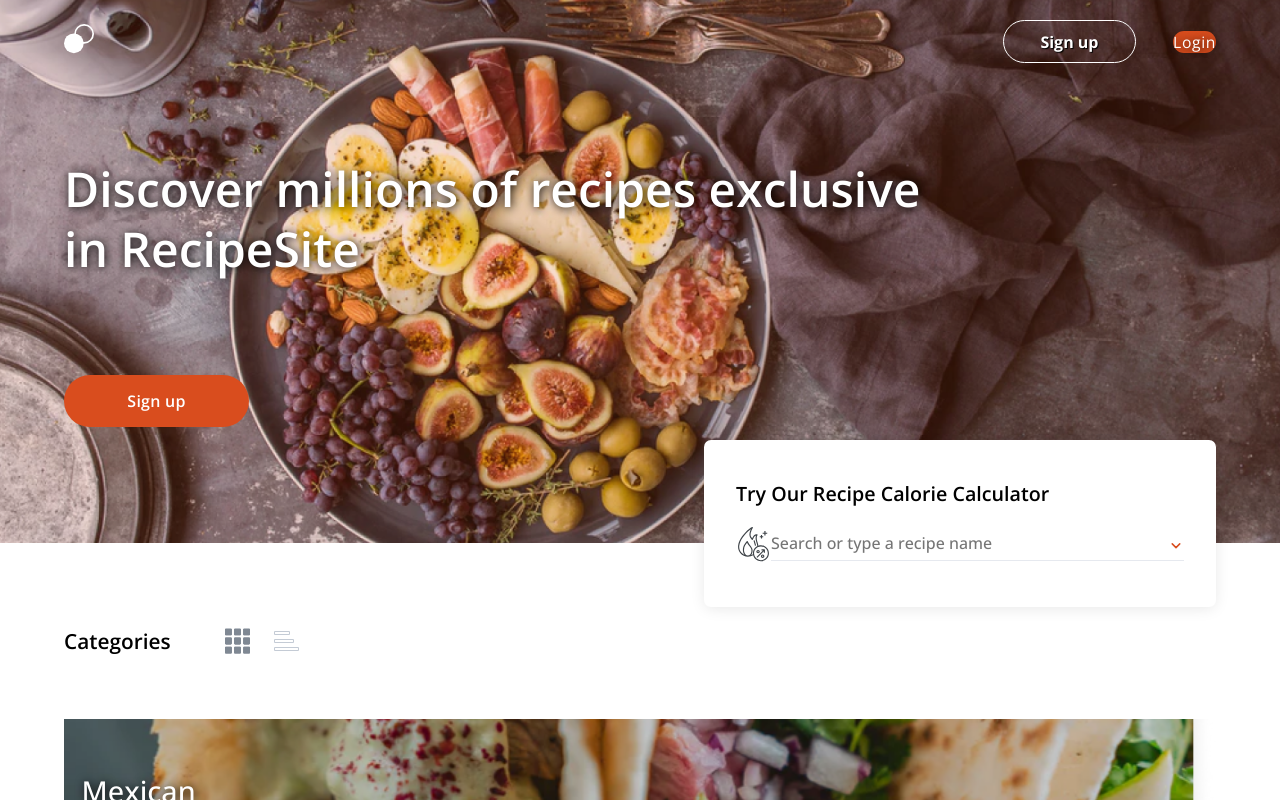
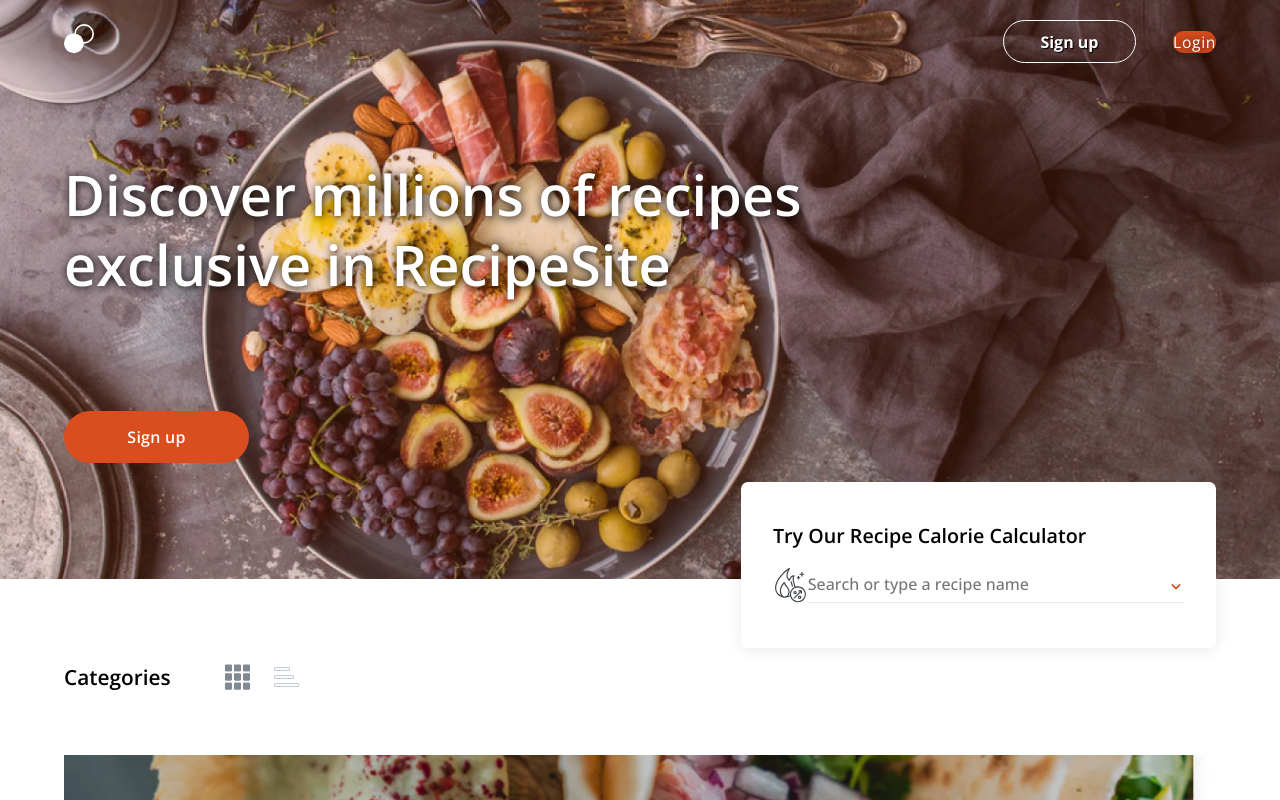
Before and after one commit to Android789515/recipe-site, a Next.js app: page / in a window 1280 px wide. Shown: the top 800 px of the page. Built offline with nearby package versions, Linux system fonts and the light colour scheme.

Commit message:
Huge refactor of RecipeCalculatorWidget, starting with positioning.  Using ems instead of vh to keep it where it needs to be at varying viewport heights; still needs work.

```diff
--- a/components/homepage/hero-section/HeroSignupBtn.tsx
+++ b/components/homepage/hero-section/HeroSignupBtn.tsx
@@ -1,6 +1,5 @@
 import React from 'react'
 import { useRouter } from 'next/router'
-import Link from 'next/link'
 
 import styles from '../../../styles/homepage/hero-section/HeroSignupBtn.module.scss'
 
@@ -10,7 +9,7 @@ const HeroSignupBtn = () => {
     const router = useRouter()
 
     const showSignupPage = () => {
-        router.push('/signup')
+        router.push('/Signup')
     }
 
     return (
--- a/pages/Signup.tsx
+++ b/pages/Signup.tsx
@@ -9,7 +9,9 @@ const Signup: NextPage = () => {
                 <link rel='icon' type='image/svg+xml' href='/favicon.svg'/>
             </Head>
 
-            <p>Some text</p>
+            <div>
+
+            </div>
         </div>
     )
 }
--- a/styles/homepage/hero-section/HeroBody.module.scss
+++ b/styles/homepage/hero-section/HeroBody.module.scss
@@ -1,3 +1,4 @@
+@use 'sass:list';
 @use '../../variables';
 @use '../../mixins';
 
@@ -77,3 +78,21 @@ $heroTitleResizeBreakpoint: 680px;
     font-size: 3rem;
   }
 }
+
+$heroTitleBreakpoints: (1270px, 1666px);
+
+@media (min-width: list.nth($heroTitleBreakpoints, 1)) {
+  .heroTitle {
+    font-size: 3.5rem;
+
+    max-width: 65%;
+  }
+}
+
+@media (min-width: list.nth($heroTitleBreakpoints, 2)) {
+  .heroTitle {
+    font-size: 4rem;
+
+    max-width: 55%;
+  }
+}
--- a/styles/homepage/hero-section/HeroSignupBtn.module.scss
+++ b/styles/homepage/hero-section/HeroSignupBtn.module.scss
@@ -5,6 +5,8 @@
 
   width: 100%;
   max-width: 340px;
+
+  padding: 1em 0;
 }
 
 .signupText {
@@ -12,7 +14,6 @@
   font-weight: 500;
   letter-spacing: .25px;
 
-  padding: 1em 0;
   margin: 0;
 }
 
--- a/styles/modals/recipe-calculator/RecipeCalculatorWidget.module.scss
+++ b/styles/modals/recipe-calculator/RecipeCalculatorWidget.module.scss
@@ -5,11 +5,11 @@
   display: grid;
 
   position: absolute;
-  top: 46vh;
+  top: 23em;
   left: 1.5em;
   right: 1.5em;
 
-  max-width: 609.6px;
+  max-width: 475px;
 
   padding: 1.85em 1.1em;
   background: #fff;
@@ -18,6 +18,7 @@
 }
 
 $hideRecipeCalculator: 794px;
+$recipeCalculatorBreakpoints: (914px, 1000px, 1270px, 1666px);
 
 @media (max-width: 660px) and (max-height: $hideRecipeCalculator) {
   .recipeCalculator {
@@ -25,54 +26,64 @@ $hideRecipeCalculator: 794px;
   }
 }
 
-@media (min-width: 362px) and (max-width: 392px) {
-  .recipeCalculator {
-    top: 48vh;
-  }
-}
-
 @media (min-width: variables.$exitMobileBreakpoint) {
   .recipeCalculator {
-    top: 49vh;
+    top: 25em;
     left: auto;
-  }
-}
-
-@media (min-width: 474px) and (max-width: 504px) {
-  .recipeCalculator {
-    top: 51vh;
   }
 }
 
 @media (min-width: 504px) and (max-width: 608px) {
   .recipeCalculator {
-    top: 52vh
+    top: 26em;
   }
 }
 
 @media (min-width: variables.$majorLargeScreenBreakpoint) {
   .recipeCalculator {
     right: 4em;
+  }
+}
 
+@media (min-width: 780px) {
+  .recipeCalculator {
     padding: 2.5em 2em;
   }
 }
 
 @media (min-width: variables.$majorLargeScreenBreakpoint2) and (max-width: 914px) {
   .recipeCalculator {
-    top: 62vh
+    top: 31em;
   }
 }
 
 @media (min-width: 914px) {
   .recipeCalculator {
-    top: 55vh
+    top: 27.1em;
   }
 }
 
-@media (min-width: 1000px) {
+@media (min-width: variables.$majorLargeScreenBreakpoint3) {
+  .recipeCalculator {
+    top: 28em;
+  }
+}
+
+@media (min-width: list.nth($recipeCalculatorBreakpoints, 2)) {
   .recipeCalculator {
     width: 40vw;
+  }
+}
+
+@media (min-width: list.nth($recipeCalculatorBreakpoints, 3)) {
+  .recipeCalculator {
+    top: 30.1em;
+  }
+}
+
+@media (min-width: list.nth($recipeCalculatorBreakpoints, 4)) {
+  .recipeCalculator {
+    top: 32.3em;
   }
 }
 
```
